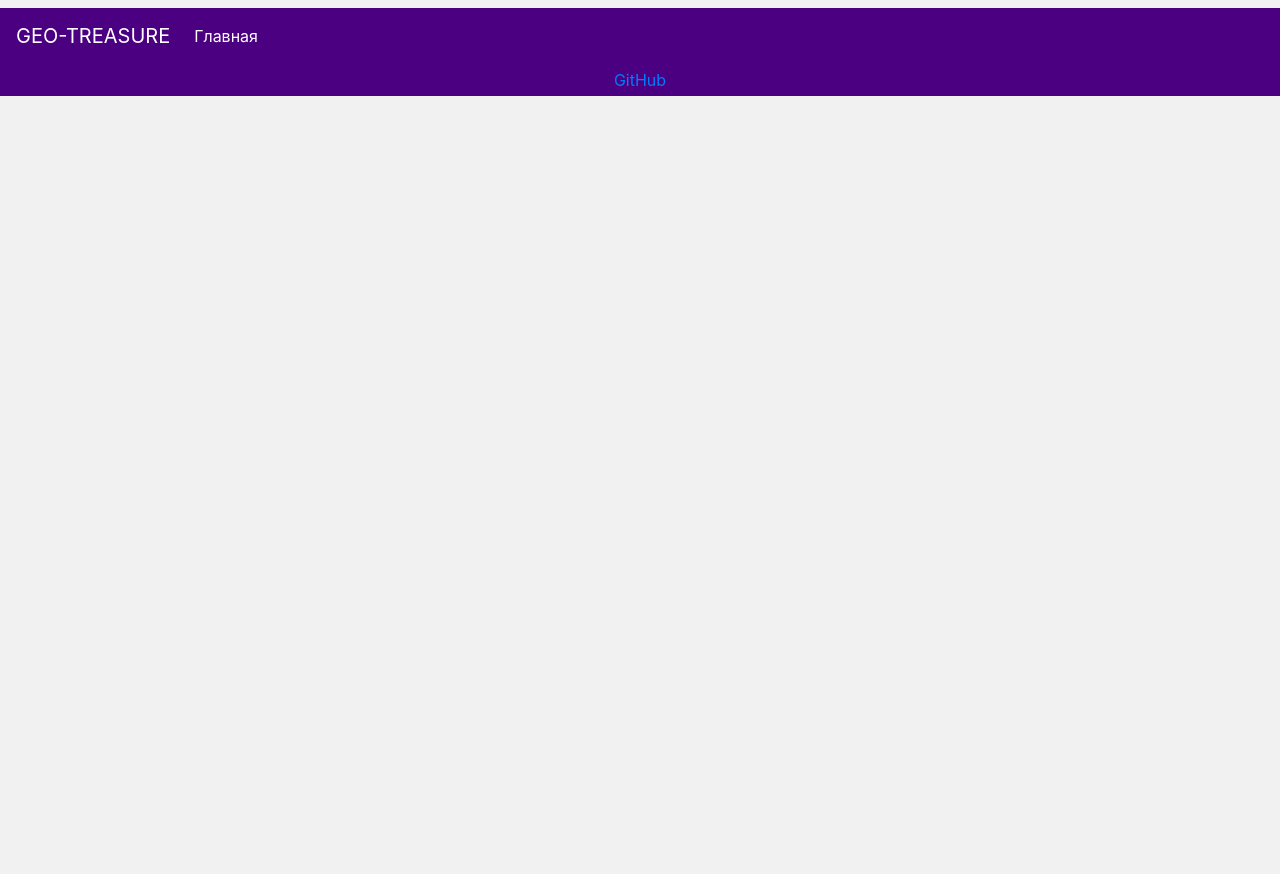
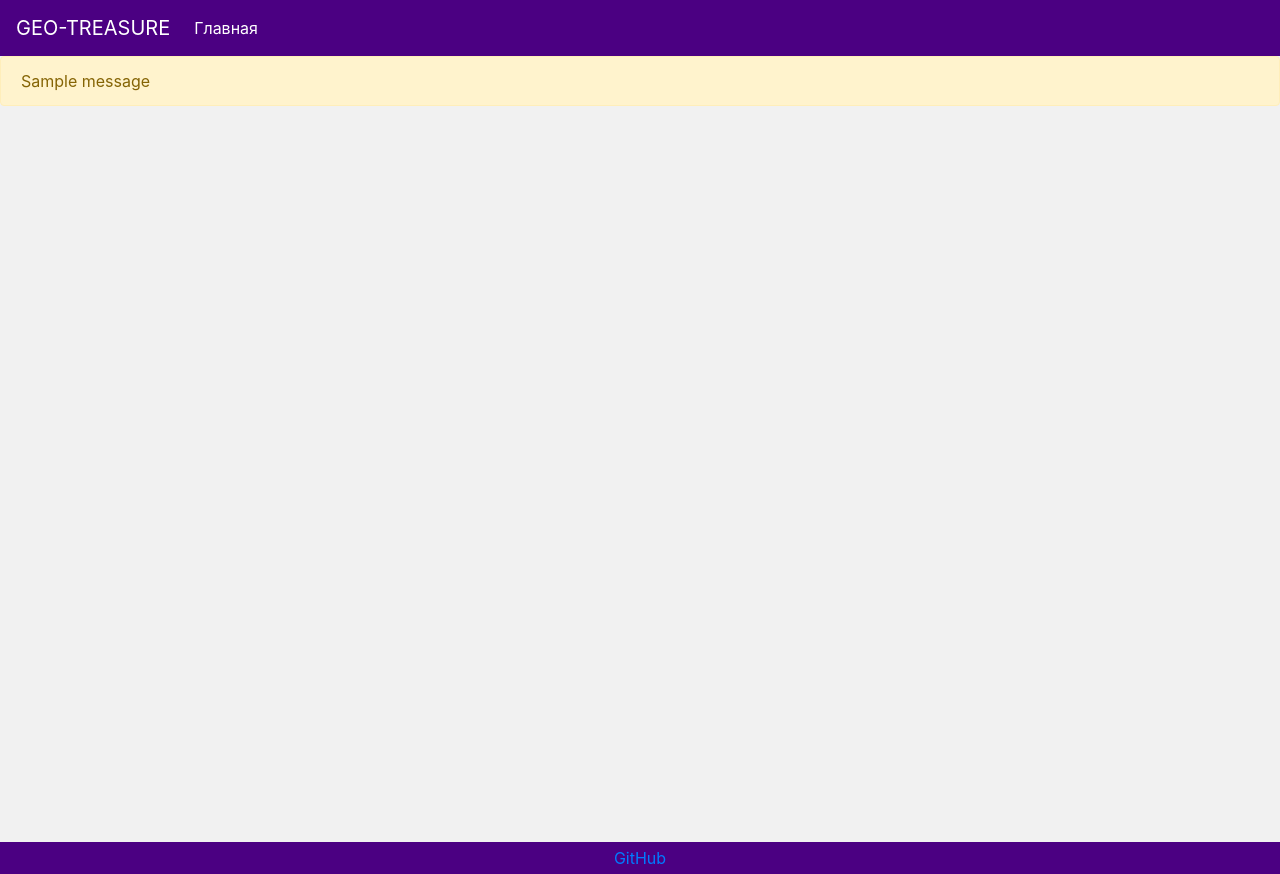
Before and after one commit to shevelsm/geo-treasure, a Flask app: template webapp/templates/base.html in a window 1280 px wide. Before the commit the page ends 96 px from the top, so only its background shows below. Run offline with Flask 2, Linux system fonts and the light colour scheme; a user stored in the database is signed in; tables that the repository leaves empty hold one stand-in row (values such as "Sample post"); the template is opened without the code that fills it: most values are stand-ins (such as "Sample title", 1, 10 or a date in 2020); one stand-in notice (Sample message) is shown; some libraries are stand-ins or nearby versions.

Commit message:
update templates and styles for full window mode

```diff
--- a/webapp/static/style.css
+++ b/webapp/static/style.css
@@ -1,14 +1,61 @@
+html,
 body {
   background: #f1f1f1;
   color: #333333;
-  margin-top: 0.5rem;
+  height: 100%;
 }
 
 .bg-panels {
   background-color: indigo;
 }
+.main-content {
+  font-size: 0;
+  height: 90%;
+}
+.map-content {
+  display: inline-block;
+  width: 70%;
+  height: 100%;
+}
 
-.main-content {
-  height: 800px;
+.map-content > div {
+  height: 100%;
+}
+
+.map-content > div > div {
+  height: 100% !important;
+  padding: 0 !important;
+}
+
+.result-content {
+  display: inline-block;
+  width: 30%;
+  height: 100%;
+  padding: 0.5rem;
+  box-sizing: border-box;
   overflow-y: auto;
+  font-size: medium;
 }
+
+.result-content > h2 {
+  text-align: center;
+}
+
+.result-list > p {
+  text-align: center;
+}
+
+.footer {
+  height: 5%;
+}
+
+@media screen and (max-width: 1342px) {
+  .map-content {
+    display: block;
+    width: 100%;
+  }
+  .result-content {
+    font-size: medium;
+    display: block;
+  }
+}
--- a/webapp/templates/base.html
+++ b/webapp/templates/base.html
@@ -1,30 +1,37 @@
 <!DOCTYPE html>
 <html lang="en">
   <head>
-    {% block head %}
     <!-- Required meta tags -->
     <meta charset="utf-8" />
     <meta
       name="viewport"
       content="width=device-width, initial-scale=1, shrink-to-fit=no"
     />
-    {% block styles %} {{ bootstrap.load_css() }}
+    {% block styles %} {{ bootstrap.load_css() }} {% endblock %}
     <link rel="stylesheet" type="text/css" href="static/style.css" />
-    {% endblock %}
+    {% if page_title %}
+    <title>{{ page_title }}</title>
+    {% else %}
     <title>geo-treasure</title>
-    {% endblock %}
+    {% endif %}
   </head>
   <body>
-    {% include 'menu.html' %}
-    <main role="main" class="container-fluid">
+    {% include 'menu.html' %} {% with messages = get_flashed_messages() %} {% if
+    messages %}
+    <div class="alert alert-warning" role="alert">
+      {% for message in messages %} {{ message }}<br />
+      {% endfor %}
+    </div>
+    {% endif %}{% endwith %}
+    <main role="main" class="main-content">
       {% block content %}{% endblock %}
     </main>
     <footer>
       {{ bootstrap.load_js() }}
-      <section class="footer text-center py-1 bg-panels" id="footerNav">
+      <section class="footer text-center py-1 bg-panels">
         <ul class="navbar-nav">
           <li class="nav-item active">
-            <a class="https://github.com/Shevelsm/geo-treasure" href=""
+            <a class="" href="https://github.com/Shevelsm/geo-treasure"
               >GitHub</a
             >
           </li>
```
Also changed, not shown: webapp/templates/index.html (+11 -13 lines).
